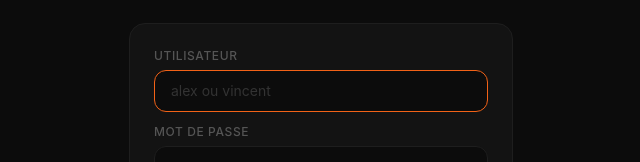
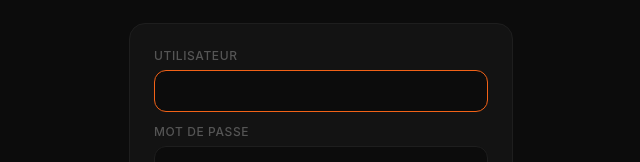
Before and after one commit to Xeast7487/alexcraft3d, a Next.js app: page /login in a window 1280 px wide. Shown: the part 306-468 px from the top of the page, without its empty margins (319-959 px from the left). Built offline with nearby package versions, Linux system fonts and the light colour scheme.

Commit message:
Login: retirer le placeholder du champ utilisateur

```diff
--- a/src/app/login/page.tsx
+++ b/src/app/login/page.tsx
@@ -52,7 +52,7 @@ export default function LoginPage() {
                 value={username}
                 onChange={(e) => setUsername(e.target.value)}
                 className="w-full bg-bg border border-border rounded-xl px-4 py-2.5 text-white text-sm focus:outline-none focus:border-accent transition-colors placeholder-[#333]"
-                placeholder="alex ou vincent"
+                placeholder=""
                 autoFocus
                 autoComplete="username"
               />
```
